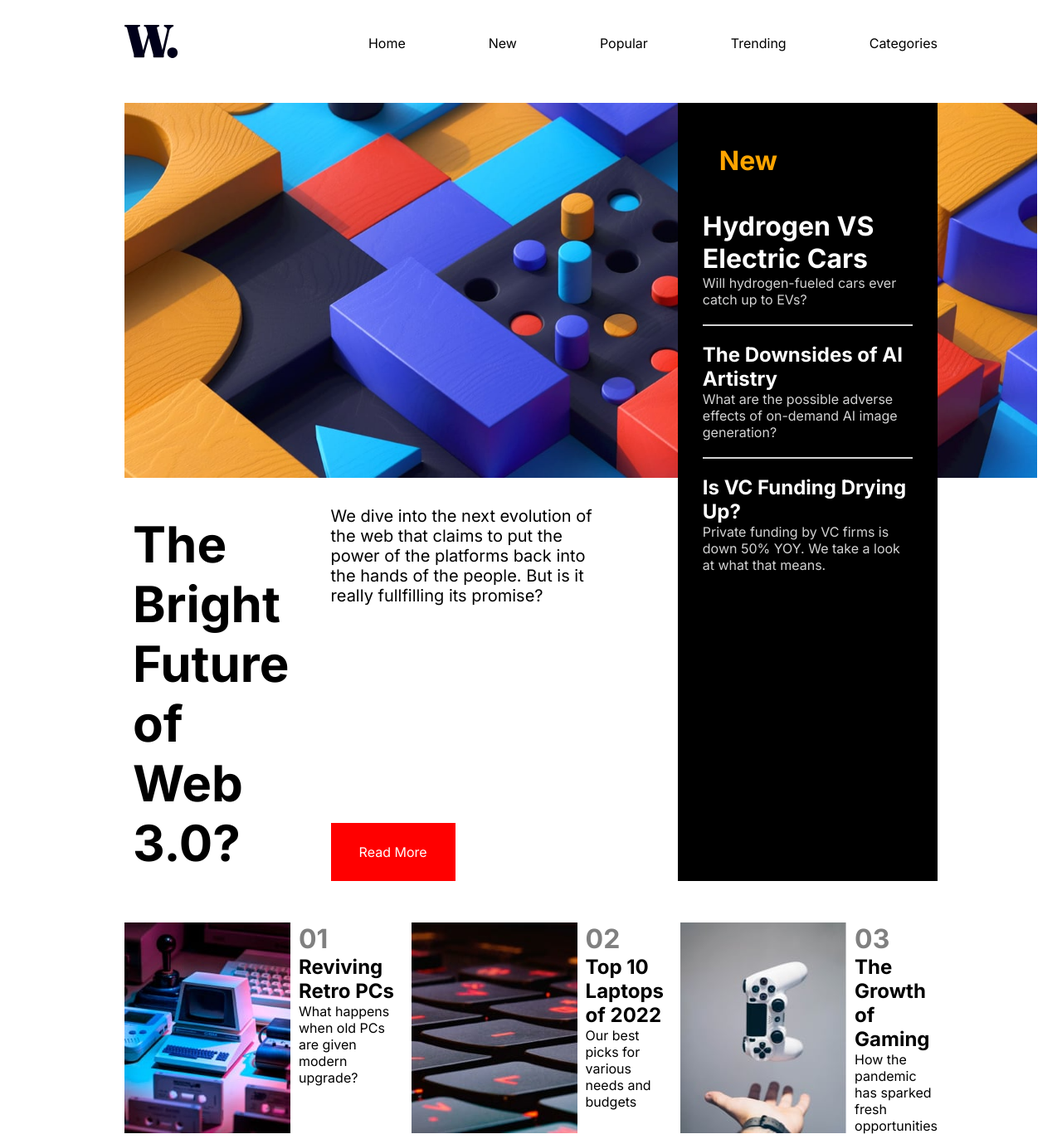
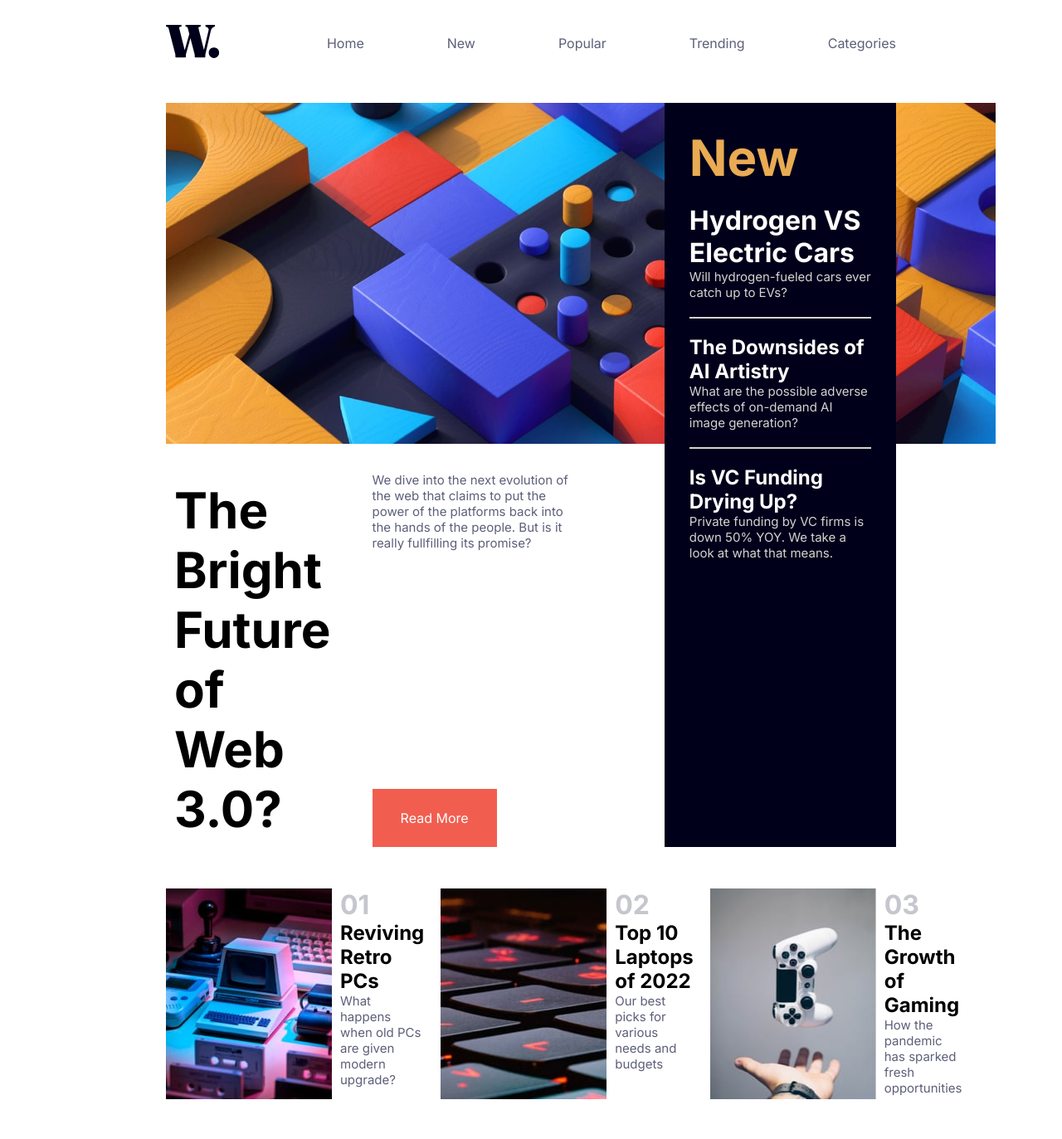
Before and after one commit to usr-0123/News-Homepage-Coding-Challenge, a plain HTML site: page index.html in a window 1280 px wide. Shown: the part 20-1393 px from the top of the page at 83% size. Drawn offline with Linux system fonts and the light colour scheme.

Commit message:
Commit for the few style changes. Added margin styles

```diff
--- a/index.html
+++ b/index.html
@@ -24,7 +24,7 @@
         <div class="container_1">
             <div class="container_1_1">
                 <div class="img_1">
-                    <img src="./assets/images/image-web-3-desktop.jpg" class="menu" alt="image-web-3-desktop.jpg" width="1100px">
+                    <img src="./assets/images/image-web-3-desktop.jpg" class="menu" alt="image-web-3-desktop.jpg" width="1000px">
                 </div>
                 <div class="content_1">
                     <div class="content_1a">
--- a/style.css
+++ b/style.css
@@ -12,7 +12,7 @@
     flex-direction: column;
     /* justify-content: space-between;
     align-items: center; */
-    margin: 50px 150px 100px 150px;
+    margin: 50px 200px 100px 200px;
 }
 
 .container_header{
@@ -31,6 +31,7 @@
     flex-direction: row;
     gap: 100px;
     justify-content: space-around;
+    color: hsl(236, 13%, 42%);
 }
 
 .container_1{
@@ -57,7 +58,8 @@
 }
 
 .paragraph_1{
-    font-size: 20px;
+    font-size: 15px;
+    color: hsl(236, 13%, 42%);
 }
 
 .read_more{
@@ -68,7 +70,7 @@
     width: 150px;
     padding: 10px;
     color: white;
-    background-color: red;
+    background-color: hsl(5, 85%, 63%);
 }
 
 
@@ -77,13 +79,14 @@
     flex-direction: column;
     /* gap: 20px; */
     padding: 30px;
-    background-color: black;
+    background-color: hsl(240, 100%, 5%);
     width: 33%;
 }
 
 .new_header{
-    margin: 20px;
-    color: orange;
+    /* margin: 20px; */
+    font-size: 30px;
+    color: hsl(35, 77%, 62%);
 }
 
 .all_header{
@@ -94,6 +97,7 @@
 .all_content{
     margin-bottom: 20px;
     color: lightgrey;
+    font-size: 15px;
 }
 
 .cont_ntent{
@@ -133,9 +137,14 @@
 }
 
 .number{
-    color: grey;
+    color: hsl(233, 8%, 79%);
 }
 
 .describer{
     font-weight: bold;
 }
+
+.description{
+    color: hsl(236, 13%, 42%);
+    font-size: 15px;
+}
```
